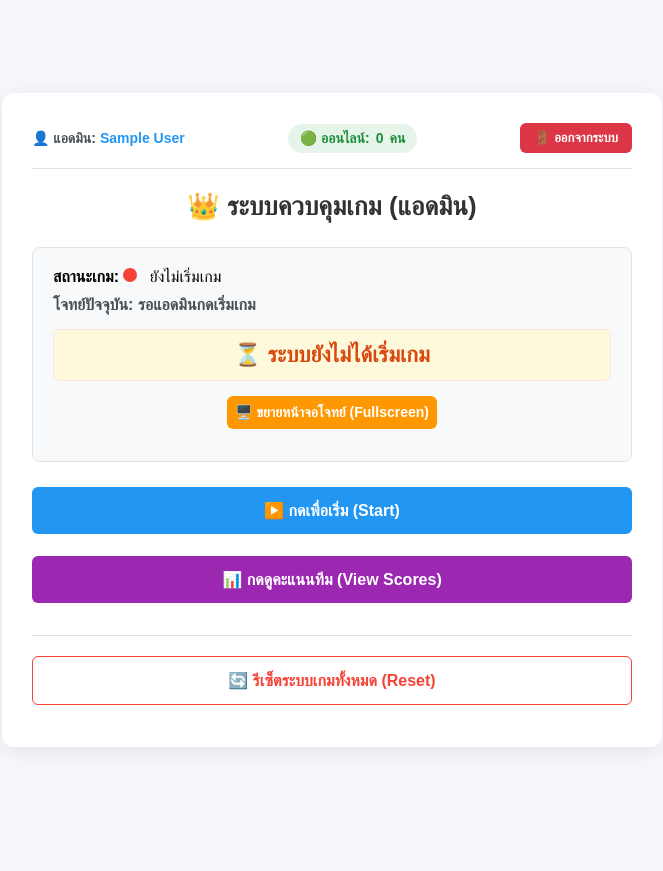
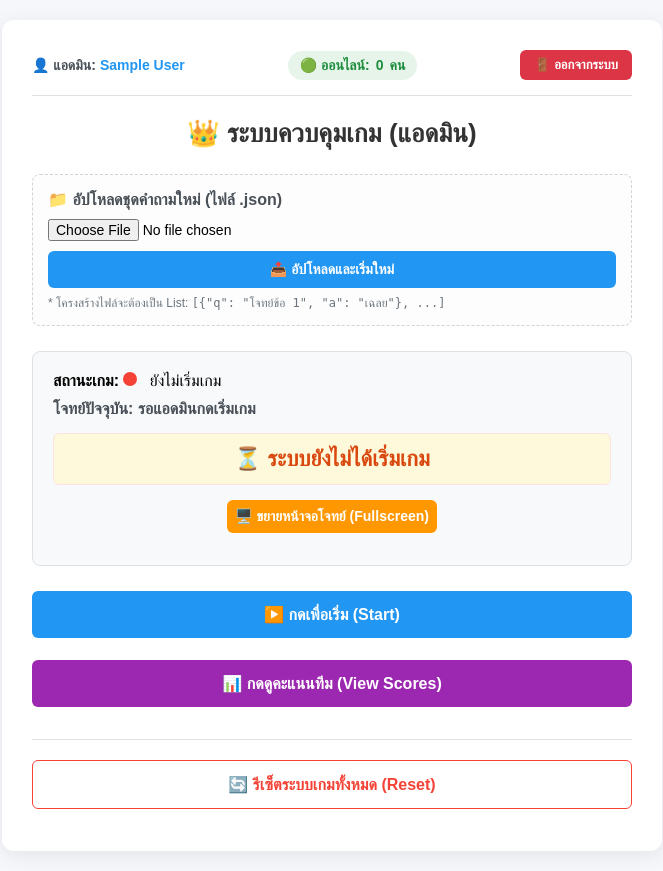
Before and after one commit to 6604302001031-cell/quiz2, a Flask app: page /admin in a window 1280 px wide. Shown: the whole page, without its empty margins (308-971 px from the left). Before the commit the page ends 705 px from the top, so only its background shows below. Run offline with Flask 3, Linux system fonts and the light colour scheme; the visitor is signed in with stand-in values (Sample User, id 1).

Commit message:
Update admin.html

```diff
--- a/templates/admin.html
+++ b/templates/admin.html
@@ -12,7 +12,6 @@
         .admin-info span { color: #2196f3; }
         .btn-logout { background-color: #dc3545; color: white; padding: 7px 14px; text-decoration: none; border-radius: 6px; font-weight: bold; font-size: 13px; }
 
-        /* 📌 สไตล์สำหรับกล่องแสดงจำนวนผู้ใช้งานออนไลน์ */
         .online-status {
             font-size: 14px;
             font-weight: bold;
@@ -34,10 +33,8 @@
         .dot-yellow { background-color: #f1c40f; }
         .timer-box { background-color: #fff9db; border: 1px solid #ffe3e3; padding: 12px; border-radius: 6px; font-size: 22px; font-weight: bold; color: #d9480f; text-align: center; margin-top: 15px; }
 
-        /* 🎯 สไตล์กล่องเฉลยคำตอบ */
         .answer-box { background-color: #d4edda; border: 1px solid #c3e6cb; padding: 15px; border-radius: 8px; font-size: 20px; font-weight: bold; color: #155724; text-align: center; margin-top: 15px; display: none; }
 
-        /* 📊 สไตล์กล่องสถิติถูก/ผิด */
         .stats-box { display: flex; justify-content: center; gap: 15px; margin-top: 15px; display: none; }
         .stat-item { flex: 1; padding: 12px; border-radius: 8px; font-size: 18px; font-weight: bold; text-align: center; }
         .stat-correct { background-color: #e6f4ea; color: #1e8e3e; border: 1px solid #ceead6; }
@@ -60,9 +57,14 @@
         .score-table th, .score-table td { padding: 12px; border-bottom: 1px solid #dee2e6; text-align: left; }
         .score-table th { background-color: #f1f3f5; }
 
+        /* 📁 กล่องอัปโหลดไฟล์โจทย์ */
+        .upload-box { background: #fdfdfd; padding: 15px; border-radius: 8px; border: 1px dashed #ced4da; margin-bottom: 25px; text-align: left; }
+        .upload-box h4 { margin: 0 0 10px 0; color: #495057; font-size: 16px; }
+        .upload-box input[type="file"] { display: block; margin-bottom: 10px; width: 100%; font-size: 14px; }
+        .upload-box .help-text { font-size: 12px; color: #6c757d; margin-top: 8px; margin-bottom: 0; }
+
         .show-on-fullscreen { display: none; }
 
-        /* 🖥️ สไตล์เมื่อเปิดโหมด Fullscreen */
         #fullscreen-target:fullscreen {
             background-color: #ffffff !important;
             display: flex !important;
@@ -86,35 +88,10 @@
             margin: auto 0 20px 0 !important;
             max-width: 90% !important;
         }
-        #fullscreen-target:fullscreen .timer-box {
-            font-size: 65px !important;
-            padding: 25px 60px !important;
-            border-radius: 16px !important;
-            width: 80% !important;
-            max-width: 750px !important;
-            margin-top: 20px !important;
-            margin-bottom: 20px !important;
-        }
-        #fullscreen-target:fullscreen .answer-box {
-            font-size: 45px !important;
-            padding: 25px 50px !important;
-            border-radius: 16px !important;
-            width: 80% !important;
-            max-width: 750px !important;
-            margin-top: 20px !important;
-        }
-        #fullscreen-target:fullscreen .stats-box {
-            width: 80% !important;
-            max-width: 750px !important;
-            margin-top: 25px !important;
-            margin-bottom: auto !important;
-            gap: 30px !important;
-        }
-        #fullscreen-target:fullscreen .stat-item {
-            font-size: 38px !important;
-            padding: 25px 20px !important;
-            border-radius: 16px !important;
-        }
+        #fullscreen-target:fullscreen .timer-box { font-size: 65px !important; padding: 25px 60px !important; border-radius: 16px !important; width: 80% !important; max-width: 750px !important; margin-top: 20px !important; margin-bottom: 20px !important; }
+        #fullscreen-target:fullscreen .answer-box { font-size: 45px !important; padding: 25px 50px !important; border-radius: 16px !important; width: 80% !important; max-width: 750px !important; margin-top: 20px !important; }
+        #fullscreen-target:fullscreen .stats-box { width: 80% !important; max-width: 750px !important; margin-top: 25px !important; margin-bottom: auto !important; gap: 30px !important; }
+        #fullscreen-target:fullscreen .stat-item { font-size: 38px !important; padding: 25px 20px !important; border-radius: 16px !important; }
     </style>
 </head>
 <body>
@@ -122,15 +99,18 @@
 <div class="admin-container">
     <div class="admin-header-bar">
         <div class="admin-info">👤 แอดมิน: <span>{{ session.name }}</span></div>
-
-        <div class="online-status">
-            🟢 ออนไลน์: <span id="online-users-count">0</span> คน
-        </div>
-
+        <div class="online-status">🟢 ออนไลน์: <span id="online-users-count">0</span> คน</div>
         <a href="/logout" class="btn-logout">🚪 ออกจากระบบ</a>
     </div>
 
     <h2>👑 ระบบควบคุมเกม (แอดมิน)</h2>
+
+    <div class="upload-box hide-on-fullscreen">
+        <h4>📁 อัปโหลดชุดคำถามใหม่ (ไฟล์ .json)</h4>
+        <input type="file" id="question-file" accept=".json">
+        <button onclick="uploadQuestions()" class="btn btn-blue" id="btn-upload" style="padding: 10px; font-size: 14px; margin-bottom: 0;">📤 อัปโหลดและเริ่มใหม่</button>
+        <p class="help-text">* โครงสร้างไฟล์จะต้องเป็น List: <code>[{"q": "โจทย์ข้อ 1", "a": "เฉลย"}, ...]</code></p>
+    </div>
 
     <div class="status-box" id="fullscreen-target">
         <button onclick="toggleFullscreen()" class="btn btn-red-outline show-on-fullscreen" style="position: absolute; top: 20px; right: 20px; width: auto; padding: 10px 20px; font-size: 16px; margin: 0; z-index: 99999;">❌ ออกจากเต็มจอ (Cancel Fullscreen)</button>
@@ -185,18 +165,49 @@
     let isActionInProgress = false;
     let activeScores = {};
 
-    // 🔑 คลังเฉลยคำตอบประจำข้อ
-    const gameAnswers = {
-        1: "10",
-        2: "2"
-    };
+    // 📌 ฟังก์ชันอัปโหลดโจทย์
+    function uploadQuestions() {
+        const fileInput = document.getElementById('question-file');
+        const file = fileInput.files[0];
+
+        if (!file) {
+            alert("⚠️ กรุณาเลือกไฟล์ .json ก่อนอัปโหลด");
+            return;
+        }
+
+        const formData = new FormData();
+        formData.append("file", file);
+
+        const btnUpload = document.getElementById('btn-upload');
+        btnUpload.disabled = true;
+        btnUpload.innerText = "กำลังอัปโหลด...";
+
+        fetch('/api/upload-questions', {
+            method: 'POST',
+            body: formData
+        })
+        .then(res => res.json())
+        .then(data => {
+            alert(data.message);
+            if (data.status === "success") {
+                fileInput.value = ""; // เคลียร์ช่องเลือกไฟล์
+                checkGameState(); // ดึงสถานะปัจจุบันมาแสดงใหม่
+            }
+        })
+        .catch(err => {
+            alert("❌ เกิดข้อผิดพลาดในการเชื่อมต่อกับเซิร์ฟเวอร์");
+            console.error(err);
+        })
+        .finally(() => {
+            btnUpload.disabled = false;
+            btnUpload.innerText = "📤 อัปโหลดและเริ่มใหม่";
+        });
+    }
 
     function toggleFullscreen() {
         const elem = document.getElementById('fullscreen-target');
         if (!document.fullscreenElement) {
-            elem.requestFullscreen().catch(err => {
-                alert(`ไม่สามารถเปิดโหมดเต็มจอได้: ${err.message}`);
-            });
+            elem.requestFullscreen().catch(err => alert(`ไม่สามารถเปิดโหมดเต็มจอได้: ${err.message}`));
         } else {
             document.exitFullscreen();
         }
@@ -267,7 +278,6 @@
     function renderUI(data) {
         if (!data) return;
 
-        // 📌 รับตัวเลขผู้ใช้งานออนไลน์ที่แนบมาแสดงผล
         if (data.active_users_count !== undefined) {
             document.getElementById('online-users-count').innerText = data.active_users_count;
         }
@@ -281,9 +291,7 @@
         const correctCount = document.getElementById('correct-count');
         const incorrectCount = document.getElementById('incorrect-count');
 
-        if (data.school_scores) {
-            activeScores = data.school_scores;
-        }
+        if (data.school_scores) activeScores = data.school_scores;
 
         if (data.is_started) {
             document.getElementById('btn-start').style.display = 'none';
@@ -318,20 +326,15 @@
             document.getElementById('timer-display').innerText = data.is_end ? `🏁 จบการแข่งขันแล้ว` : `🔒 หมดเวลาส่งคำตอบแล้ว`;
         }
 
-        /* 🌟 เงื่อนไขการดึงคำตอบเฉลยและสถิติมาแสดง */
         if (data.is_started && (data.is_time_up || data.is_end)) {
-            // แสดงคำตอบ
-            const currentAns = gameAnswers[data.current_number] || data.answer || 'ไม่มีข้อมูลเฉลย';
-            answerText.innerText = currentAns;
+            // ระบบเฉลยจะดึงค่า data.answer จาก Backend เท่านั้น
+            answerText.innerText = data.answer || 'ไม่มีข้อมูลเฉลย';
             answerBox.style.display = 'block';
 
-            // แสดงสถิติ
             correctCount.innerText = data.correct_count !== undefined ? data.correct_count : '-';
             incorrectCount.innerText = data.incorrect_count !== undefined ? data.incorrect_count : '-';
-            // ใช้ display: flex เพื่อให้กล่องสถิติเรียงตัวสวยงาม
             statsBox.style.display = 'flex';
         } else {
-            // ซ่อนตอนกำลังจับเวลา
             answerBox.style.display = 'none';
             statsBox.style.display = 'none';
         }
```
